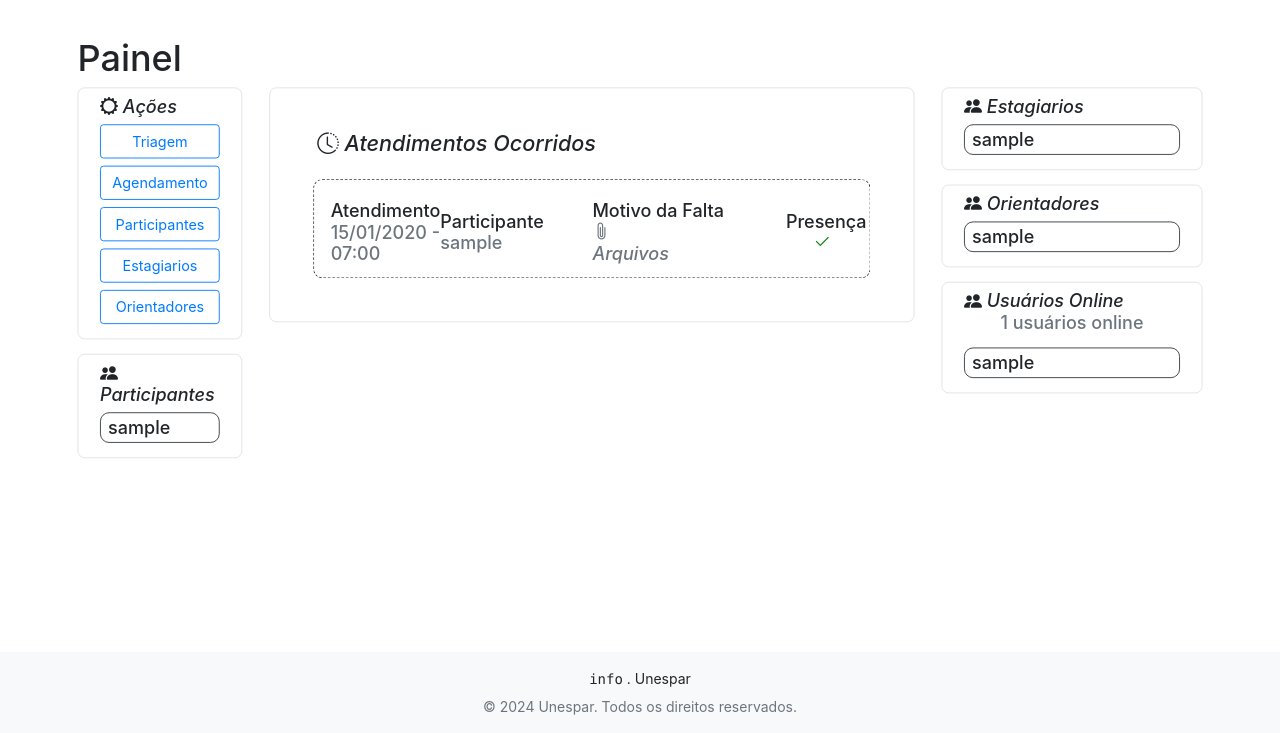
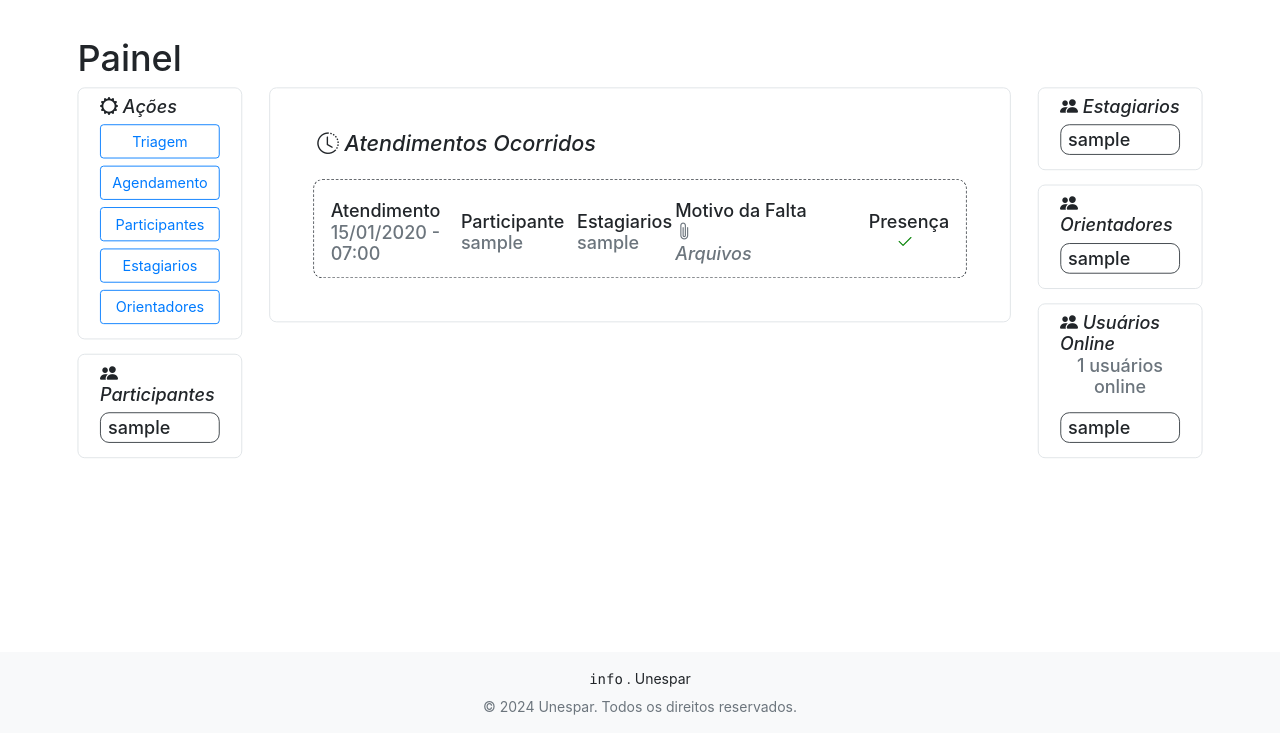
Before and after one commit to thisisrenan/CAEMT_Unespar, a Django app: page / in a window 1280 px wide. Shown: the part 67-800 px from the top of the page. Run offline with Django 4.2, Linux system fonts and the light colour scheme; a user stored in the database is signed in; tables that the repository leaves empty hold one stand-in row (values such as "Sample post"); grey boxes marked "Sample" are stand-in pictures; some libraries are stand-ins or nearby versions.

Commit message:
Add qual estagiario atendeu o participante.

```diff
--- a/core/templates/indexSupervisor.html
+++ b/core/templates/indexSupervisor.html
@@ -50,7 +50,7 @@
 
 
             </div>
-            <div class="col-7">
+            <div class="col-8">
                 <div class=" border border-muted" style="border-radius: 0.5em">
                      <h5 class="m-5">
                          <div class="mb-4">
@@ -68,11 +68,24 @@
                                     {% if atendimento.participante.username|length > 20 %}
                                       {{ atendimento.participante.username|slice:":20"|replace_space }}...
                                     {% else %}
-                                      {{ atendimento.participante.username|replace_space }}&emsp;&emsp;&emsp;&emsp;&emsp;
+                                      {{ atendimento.participante.username|replace_space }}&emsp;&emsp;&emsp;
                                     {% endif %}
                                  </span>
                                 </div>
+                                <div>
+                                    <span>Estagiarios</span><br>
+                                    {% for estagiario in atendimento.estagiario.all %}
+                                        <span class="text-muted"  data-toggle="tooltip"  title="{{ estagiario.username|replace_space }}" >
+                                            {% if estagiario.username|length > 20 %}
+                                              {{ atendimento.participante.username|slice:":20"|replace_space }}...
+                                            {% else %}
+                                              {{ estagiario.username|replace_space }}&emsp;&emsp;
+                                            {% endif %}
+                                        </span>
+                                    {% endfor %}
 
+
+                                </div>
                                 <div>
                                     <span>Motivo da Falta</span><br>
                                      {% if atendimento.presenca %}
@@ -102,7 +115,7 @@
                     </h5>
                  </div>
             </div>
-            <div class="col-3">
+            <div class="col-2">
                 <div class=" border border-muted" style="border-radius: 0.5em">
                      <h5 class="mx-3 p-2">
                          <i class="bi bi-people-fill"> Estagiarios</i>
--- a/core/views/core.py
+++ b/core/views/core.py
@@ -98,7 +98,7 @@ def homeEstagiario(request):
         participantes.append(agendamento.participante)
 
     atendimentos_previstos = Atendimentos.objects.filter(ocorreu=False, estagiario=user).order_by('data_atendimento')
-    atendimentos_ocorridos = Atendimentos.objects.filter(ocorreu=True, estagiario=user).order_by('data_atendimento')
+    atendimentos_ocorridos = Atendimentos.objects.filter(ocorreu=True, estagiario=user).order_by('-data_atendimento')
 
     context = {
         "data_hj": data_atual,
@@ -118,7 +118,7 @@ def homeOrientador(request):
     participantes = []
     atendimentos_ocorridos = []
     for estagiario in estagiarios:
-        atendimentos = Atendimentos.objects.filter(estagiario=estagiario, ocorreu=True)
+        atendimentos = Atendimentos.objects.filter(estagiario=estagiario, ocorreu=True).order_by('-id')
         for atendimento in atendimentos:
             atendimentos_ocorridos.append(atendimento)
 
@@ -143,14 +143,14 @@ def homeSupervisor(request):
     orientadores = Orientador.objects.filter(is_active=True)
     participantes = Participante.objects.filter(is_active=True)
     atendimentos_ocorridos = Atendimentos.objects.filter(ocorreu=True)
-    usuarios_logados = get_logged_in_users()
-    users = get_logged_in_users()
+    usuarios_logados = get_logged_in_users().order_by('-id')
+
     context = {
         "logados": usuarios_logados,
-        "estagiarios": estagiarios,
-        "participantes": participantes,
-        "orientadores": orientadores,
-        "atendimentos_ocorridos": atendimentos_ocorridos
+        "estagiarios": estagiarios.order_by('-id'),
+        "participantes": participantes.order_by('-id'),
+        "orientadores": orientadores.order_by('-id'),
+        "atendimentos_ocorridos": atendimentos_ocorridos.order_by('-id')
     }
     print(participantes)
     return render(request, "indexSupervisor.html", context)
```
